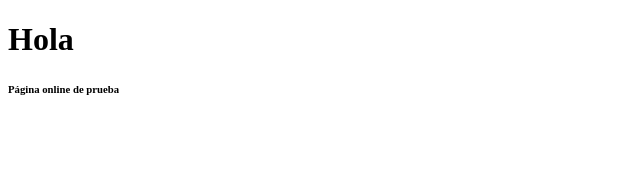
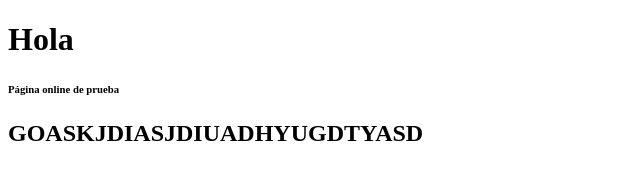
Before and after one commit to MajoraJu/Final_FPW, a plain HTML site: page index.html in a window 1280 px wide. Shown: the whole page, without its empty margins (0-640 px from the left). Drawn offline with Linux system fonts and the light colour scheme.

Commit message:
meti un h2

```diff
--- a/index.html
+++ b/index.html
@@ -9,5 +9,6 @@
 <body>
      <h1>Hola</h1>
      <h6>Página online de prueba</h6>
+     <h2>GOASKJDIASJDIUADHYUGDTYASD</h2>
 </body>
 </html>
```
